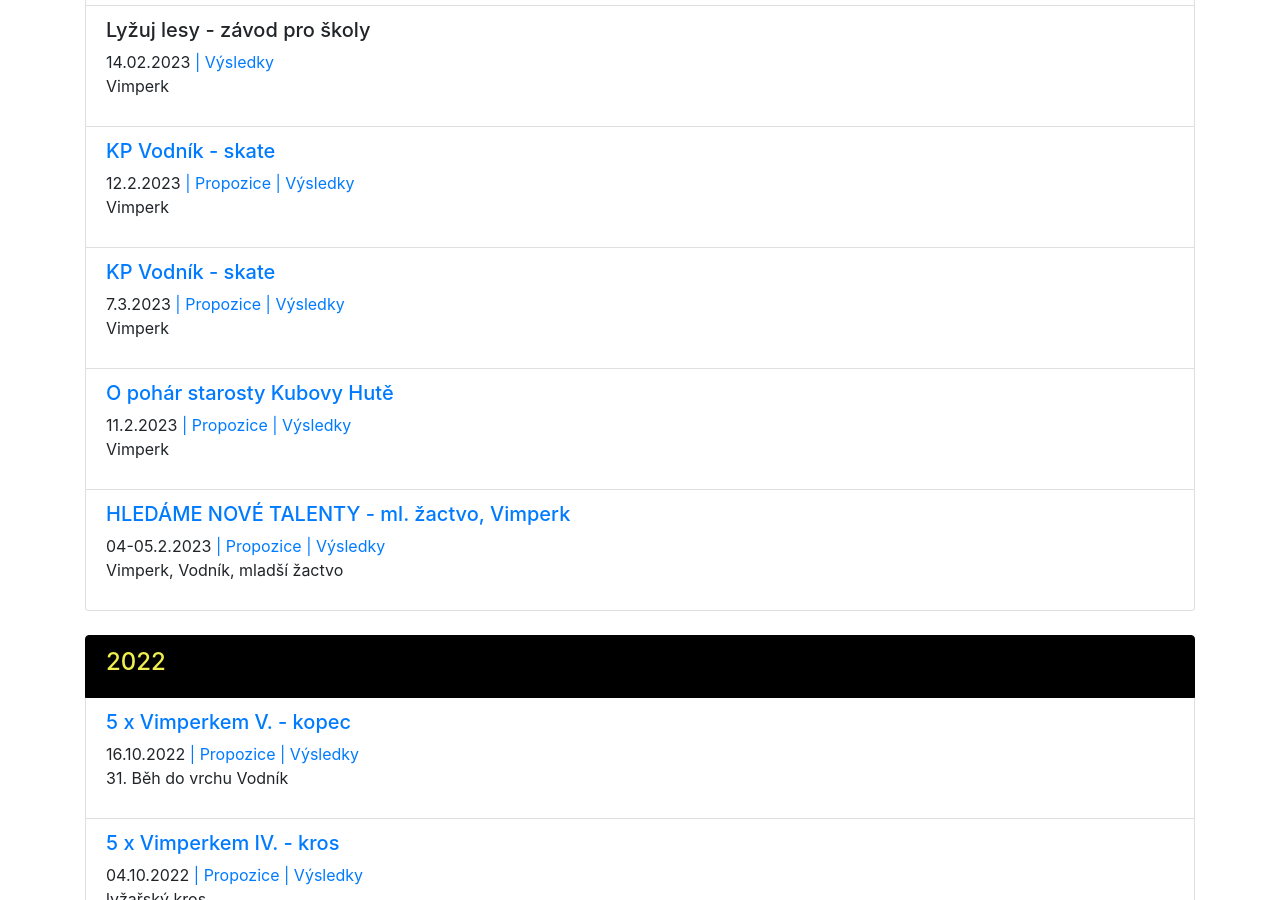
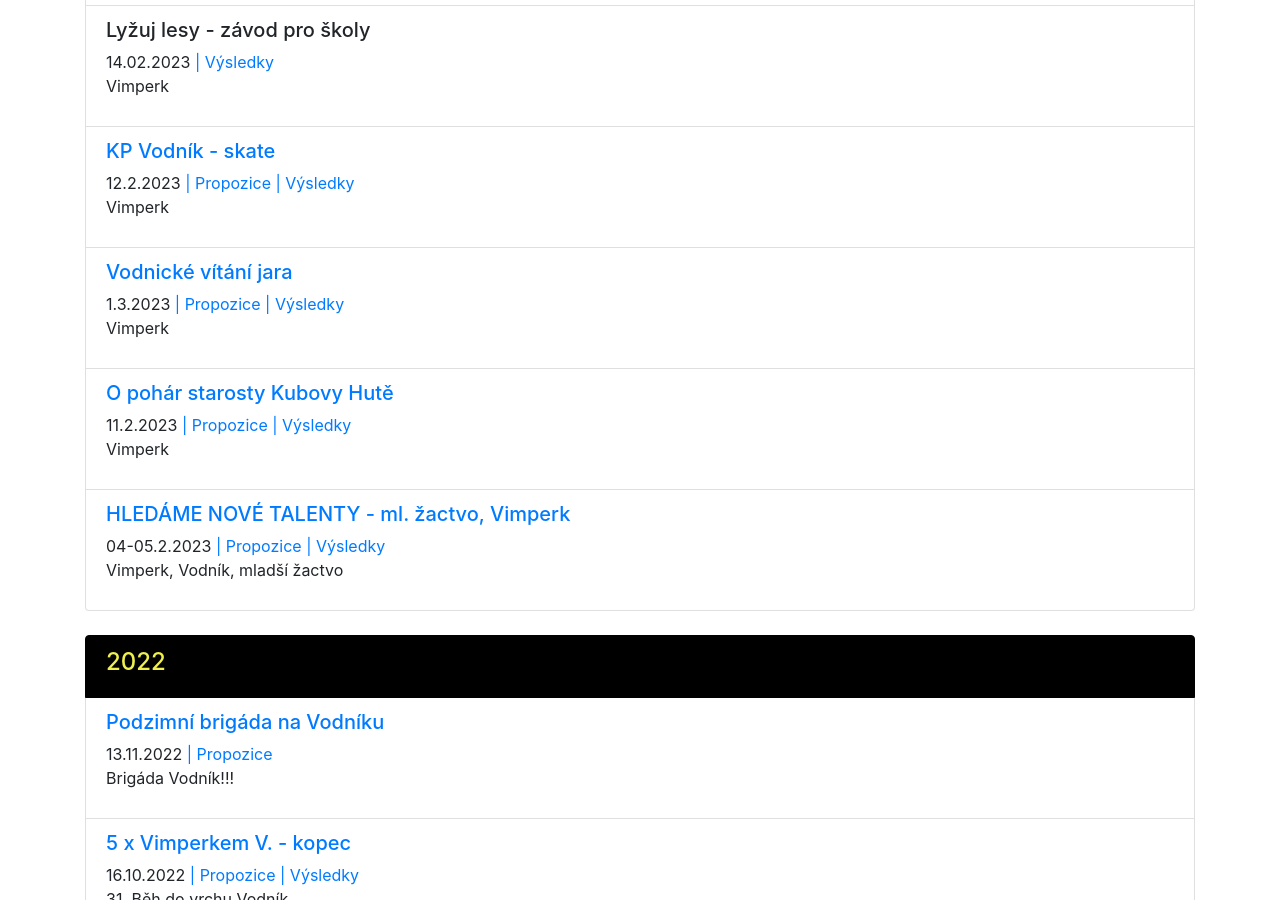
Before and after one commit to skisumava/skisumava.github.io, a Jekyll site: the page built from archiv-vysledku.html, in a window 1280 px wide and 900 px high, scrolled down 433 px. Built offline with Jekyll 4.4.1, drawn with Linux system fonts in a browser that asks for light colours.

Commit message:
Update event-calendar.yml

```diff
--- a/_data/event-calendar.yml
+++ b/_data/event-calendar.yml
@@ -1,6 +1,6 @@
-- name: 'KP Vodník - skate'
+- name: 'Vodnické vítání jara'
   date: 2023-02-12
-  human-date: 7.3.2023
+  human-date: 1.3.2023
   url: https://registrace.sportsoft.cz/registration.aspx?e=2805&lng=cz
   proposition: http://sportsoft.cz/Related/2023/Vodnick%C3%A9-v%C3%ADt%C3%A1n%C3%AD-jara_7718_propozice-z%C3%A1vodu/cs_pr_20230307_vitani_jara.pdf
   results: https://sportsoft.cz/cs/zavod/overview/7718
@@ -52,7 +52,7 @@
   description: 'Kvilda'
 
 - name: 'Podzimní brigáda na Vodníku'
-  date: 2023-11-13
+  date: 2022-11-13
   url: http://skisumava.cz/2022/11/03/brigada_2022.html
   proposition: http://skisumava.cz/2022/11/03/brigada_2022.html
   results:
```
